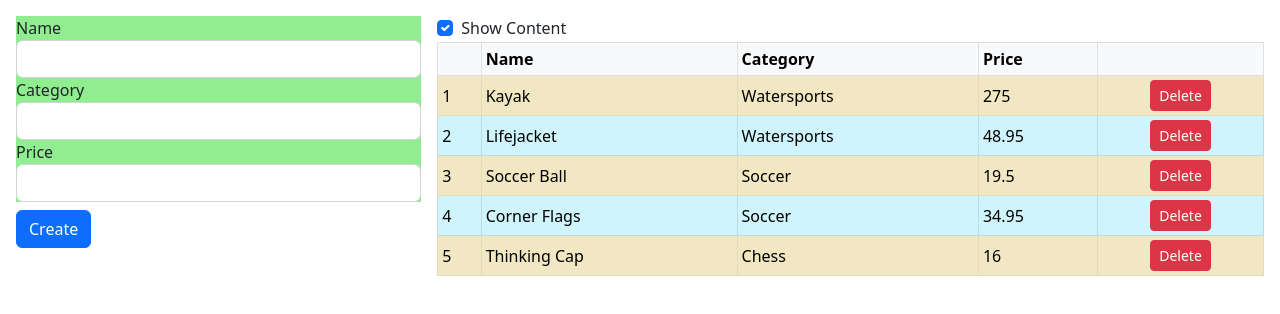
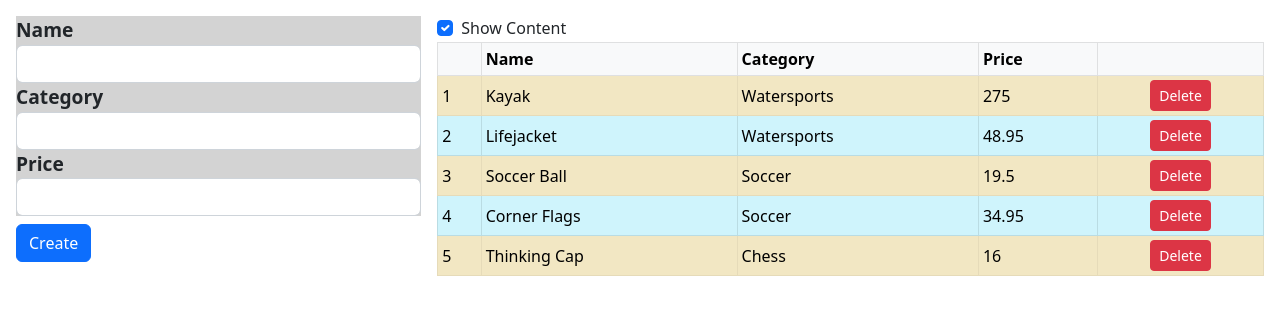
Before and after one commit to AslanHalil/AngularExample, an Angular app: page / in a window 1280 px wide. Shown: the top 314 px of the page. Built offline with nearby package versions, Linux system fonts and the light colour scheme.

Commit message:
listing 16.25

```diff
--- /dev/null
+++ b/src/app/productForm.component.css
@@ -0,0 +1,5 @@
+div {
+  background-color: lightgray;
+  font-weight: bold;
+  font-size: larger;
+}
--- a/src/app/productForm.component.ts
+++ b/src/app/productForm.component.ts
@@ -4,7 +4,8 @@ import {Product} from "./product.model";
 @Component({
   selector: "paProductForm",
   templateUrl: "productForm.component.html",
-  styles: ["div { background-color: lightgreen }"]
+  // styles: ["div { background-color: lightgreen }"]
+  styleUrls: ["productForm.component.css"]
 })
 export class ProductFormComponent {
   newProduct: Product = new Product();
```
